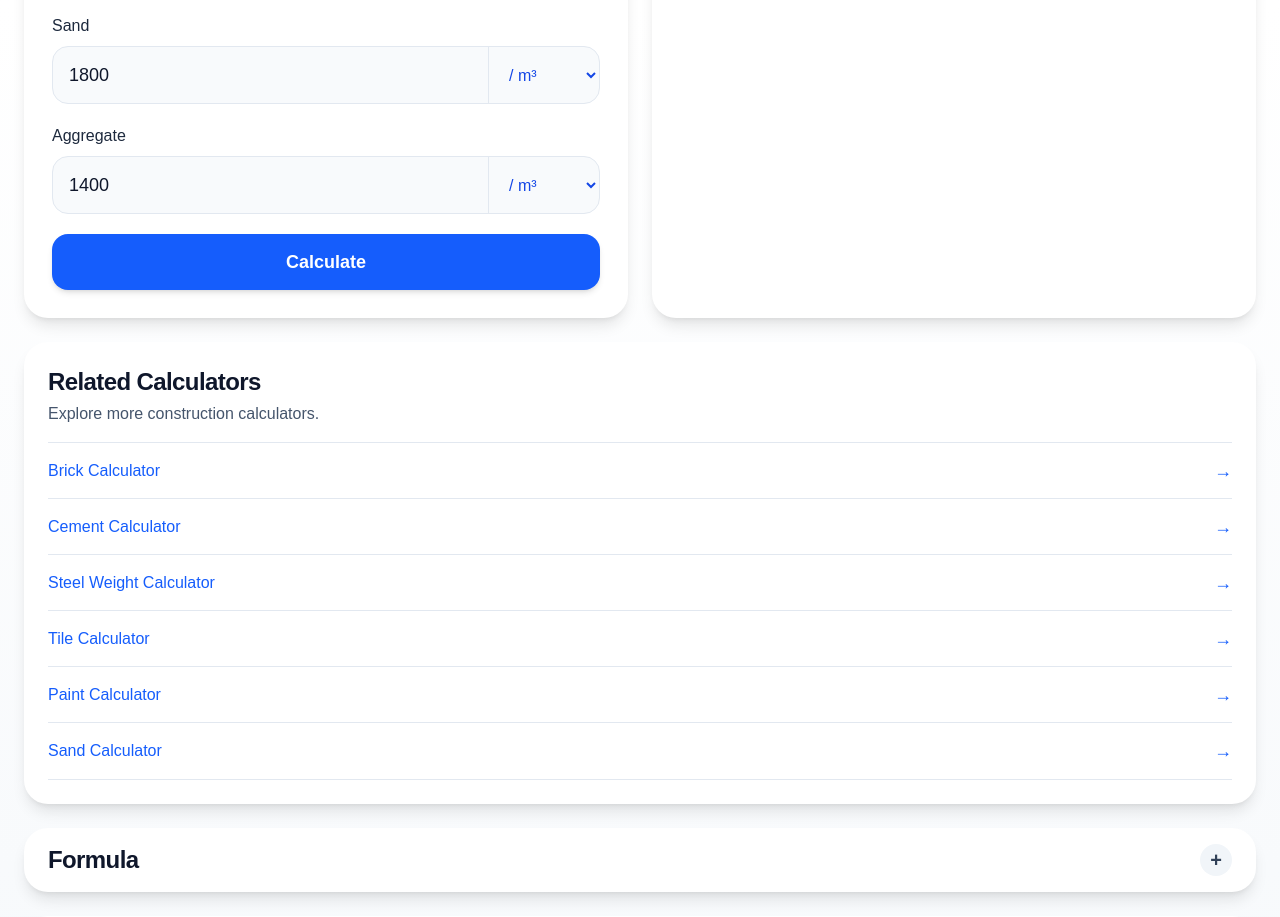
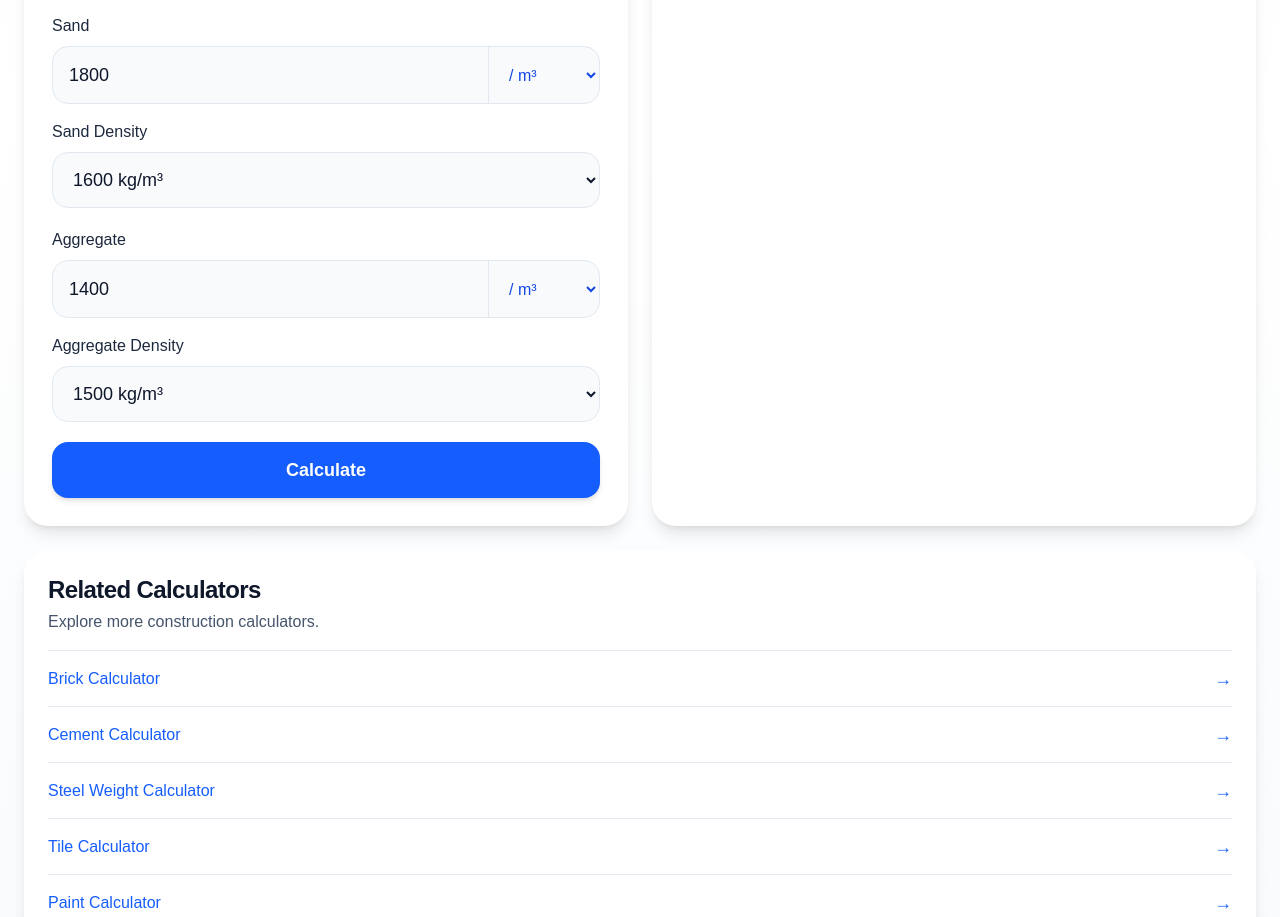
Before and after one commit to km7max-cmd/cornerspan, a Next.js app: page /calculators/concrete in a window 1280 px wide. Shown: the part 1740-2657 px from the top of the page. Built offline with nearby package versions, Linux system fonts and the light colour scheme.

Commit message:
Add sand and aggregate density fields to CalculatorForm

```diff
--- a/app/calculators/concrete/components/CalculatorForm.tsx
+++ b/app/calculators/concrete/components/CalculatorForm.tsx
@@ -19,6 +19,7 @@ type CalculatorFormProps = {
   cementUnit: string;
   sandUnit: string;
   aggregateUnit: string;
+
   sandDensity: string;
   aggregateDensity: string;
 
@@ -36,8 +37,10 @@ type CalculatorFormProps = {
   setCementUnit: (value: string) => void;
   setSandUnit: (value: string) => void;
   setAggregateUnit: (value: string) => void;
+
   setSandDensity: (value: string) => void;
   setAggregateDensity: (value: string) => void;
+
   error: string;
 
   setLength: (value: string) => void;
@@ -93,6 +96,7 @@ export default function CalculatorForm({
   cementUnit,
   sandUnit,
   aggregateUnit,
+
   sandDensity,
   aggregateDensity,
 
@@ -110,8 +114,10 @@ export default function CalculatorForm({
   setCementUnit,
   setSandUnit,
   setAggregateUnit,
+
   setSandDensity,
   setAggregateDensity,
+
   error,
 
   setLength,
@@ -599,7 +605,9 @@ export default function CalculatorForm({
           Material Prices
         </h2>
 
+        {/* ================================================= */}
         {/* Cement */}
+        {/* ================================================= */}
 
         <div className="mb-5">
 
@@ -652,7 +660,9 @@ export default function CalculatorForm({
 
         </div>
 
+        {/* ================================================= */}
         {/* Sand */}
+        {/* ================================================= */}
 
         <div className="mb-5">
 
@@ -703,9 +713,51 @@ export default function CalculatorForm({
 
           </div>
 
+          {/* Sand Density */}
+
+          <div className="mt-4">
+
+            <label className={labelClass}>
+              Sand Density
+            </label>
+
+            <select
+              value={sandDensity}
+              onChange={(e) =>
+                setSandDensity(
+                  e.target.value
+                )
+              }
+              className={inputClass}
+            >
+              <option value="1600">
+                1600 kg/m³
+              </option>
+
+              <option value="1650">
+                1650 kg/m³
+              </option>
+
+              <option value="1700">
+                1700 kg/m³
+              </option>
+
+              <option value="1750">
+                1750 kg/m³
+              </option>
+
+              <option value="1800">
+                1800 kg/m³
+              </option>
+            </select>
+
+          </div>
+
         </div>
 
+        {/* ================================================= */}
         {/* Aggregate */}
+        {/* ================================================= */}
 
         <div className="mb-5">
 
@@ -756,9 +808,55 @@ export default function CalculatorForm({
 
           </div>
 
+          {/* Aggregate Density */}
+
+          <div className="mt-4">
+
+            <label className={labelClass}>
+              Aggregate Density
+            </label>
+
+            <select
+              value={aggregateDensity}
+              onChange={(e) =>
+                setAggregateDensity(
+                  e.target.value
+                )
+              }
+              className={inputClass}
+            >
+              <option value="1400">
+                1400 kg/m³
+              </option>
+
+              <option value="1450">
+                1450 kg/m³
+              </option>
+
+              <option value="1500">
+                1500 kg/m³
+              </option>
+
+              <option value="1550">
+                1550 kg/m³
+              </option>
+
+              <option value="1600">
+                1600 kg/m³
+              </option>
+
+              <option value="1650">
+                1650 kg/m³
+              </option>
+            </select>
+
+          </div>
+
         </div>
 
+        {/* ================================================= */}
         {/* Error */}
+        {/* ================================================= */}
 
         {error && (
           <div className="mb-4 rounded-2xl border border-red-100 bg-red-50 p-4 text-sm font-medium text-red-600">
@@ -766,7 +864,9 @@ export default function CalculatorForm({
           </div>
         )}
 
+        {/* ================================================= */}
         {/* Calculate */}
+        {/* ================================================= */}
 
         <button
           type="button"
```
